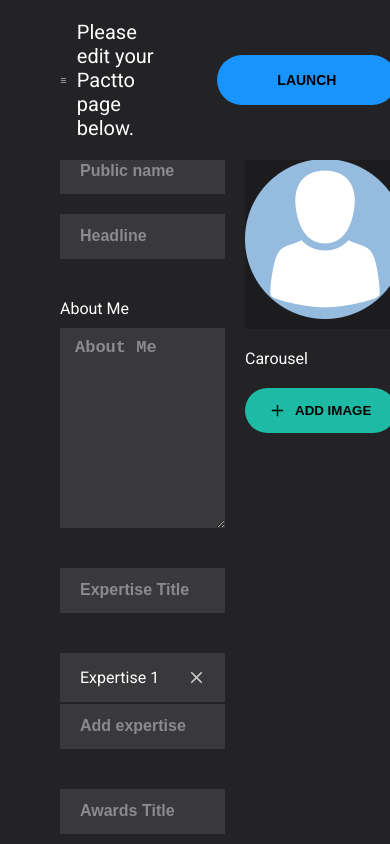
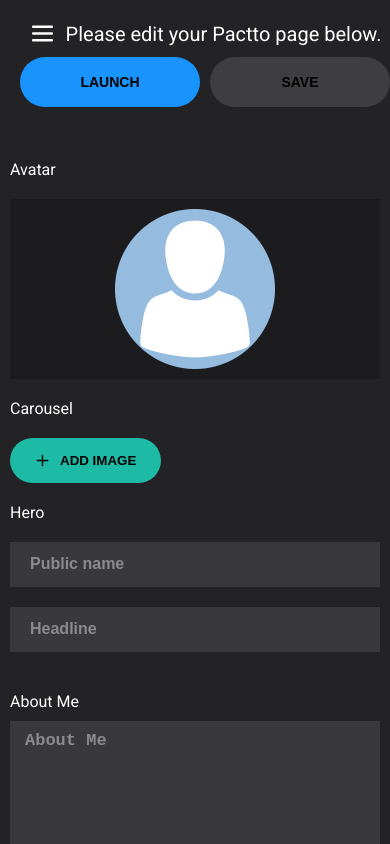
Before and after one commit to iagoPinheiro1401/pactto_challenge, a Next.js app: page /profile in a window 390 px wide. Shown: the top 844 px of the page. Built offline with nearby package versions, Linux system fonts and the light colour scheme.

Commit message:
profile: update responsiviness

```diff
--- a/src/components/container/Container.jsx
+++ b/src/components/container/Container.jsx
@@ -17,6 +17,7 @@
         overflow-y: hidden;
         pointer-events: none;
     `}
+    padding: 40px 10px;
   }
 `
 
--- a/src/pages/profile.jsx
+++ b/src/pages/profile.jsx
@@ -28,6 +28,11 @@
     background-color: ${props => props.theme.colors.primary};
     box-shadow: ${props => (props.scroll ? '0 4px 8px rgba(0, 0, 0, 0.3)' : 'none')};
     transition: box-shadow 0.2s ease;
+
+    @media (max-width: 1280px) {
+        flex-direction: column;
+        padding: 20px 0;
+    }
 `
 
 const MenuAndTextContainer = styled.div`
@@ -45,6 +50,7 @@
 
     @media (max-width: 1280px) {
         margin-right: 0;
+        justify-content: center;
     }
 `
 
@@ -72,6 +78,14 @@
 const Content = styled.div`
     display: flex;
     gap: 20px;
+
+    @media (max-width: 1280px) {
+        flex-direction: column-reverse;
+        width: 100%;
+        justify-content: center;
+        align-items: center;
+        margin-top: 50px;
+    }
 `
 
 const Form = styled.form`
@@ -80,6 +94,11 @@
     gap: 20px;
     width: 50%;
     margin-left: 30px;
+
+    @media (max-width: 1280px) {
+        width: 100%;
+        margin: 0 10px;
+    }
 `
 
 const AvatarContainer = styled.section`
@@ -88,6 +107,11 @@
     margin-right: 20px;
     width: 50%;
     gap: 20px;
+
+    @media (max-width: 1280px) {
+        width: 100%;
+        margin: 0 10px;
+    }
 `
 
 const HeroContainer = styled.div`
```
